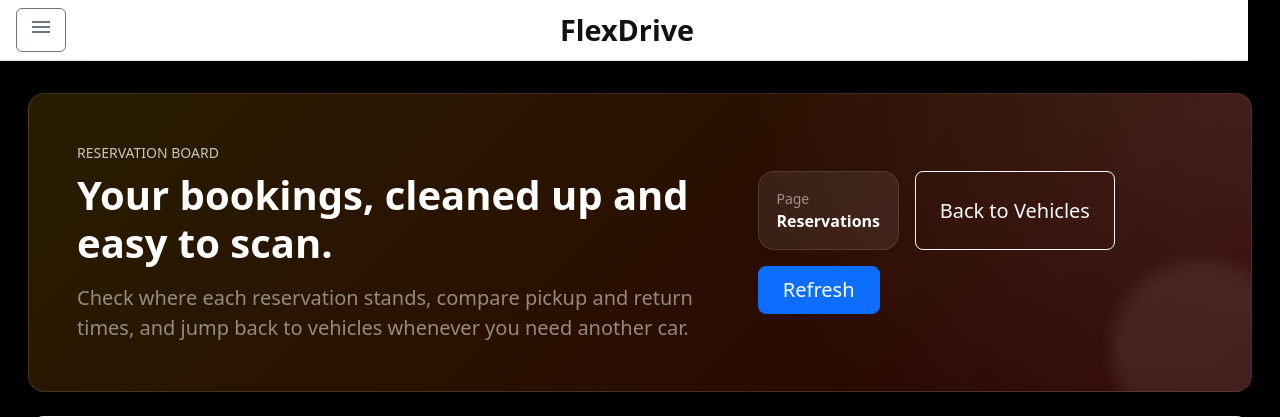
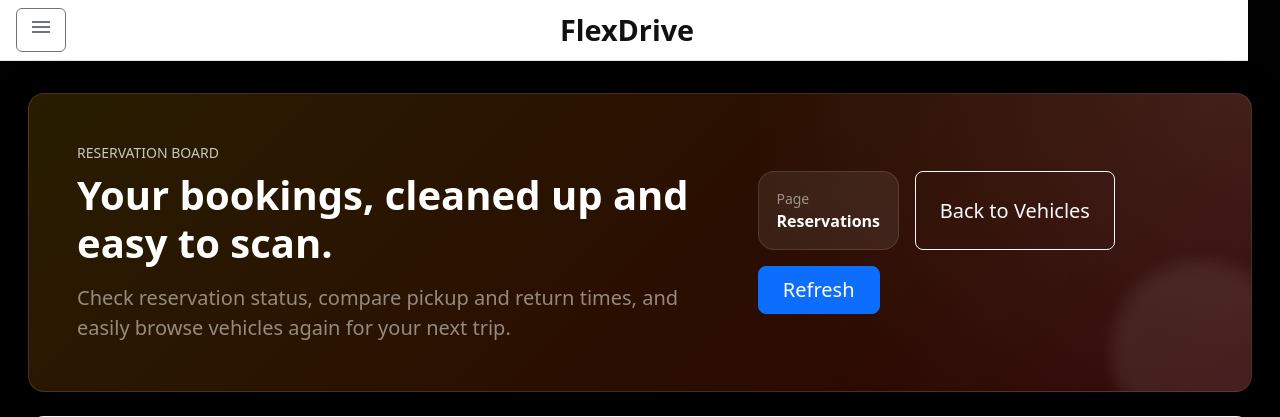
Before and after one commit to BrentHubbers/FlexDrive, a Python web app: template app/templates/reservation.html in a window 1280 px wide. Shown: the top 417 px of the page. Run offline with Jinja, Linux system fonts and the light colour scheme; the template is opened without the code that fills it, so the values that code supplies are empty; some libraries are stand-ins or nearby versions.

Commit message:
Update reservation description for clarity

```diff
--- a/app/templates/reservation.html
+++ b/app/templates/reservation.html
@@ -71,7 +71,7 @@
                     <div class="text-uppercase small opacity-75 mb-2">Reservation board</div>
                     <h1 class="display-6 fw-bold mb-3">Your bookings, cleaned up and easy to scan.</h1>
                     <p class="lead mb-0 text-white-50">
-                        Check where each reservation stands, compare pickup and return times, and jump back to vehicles whenever you need another car.
+                        Check reservation status, compare pickup and return times, and easily browse vehicles again for your next trip.
                     </p>
                 </div>
                 <div class="d-flex flex-wrap gap-3">
```
